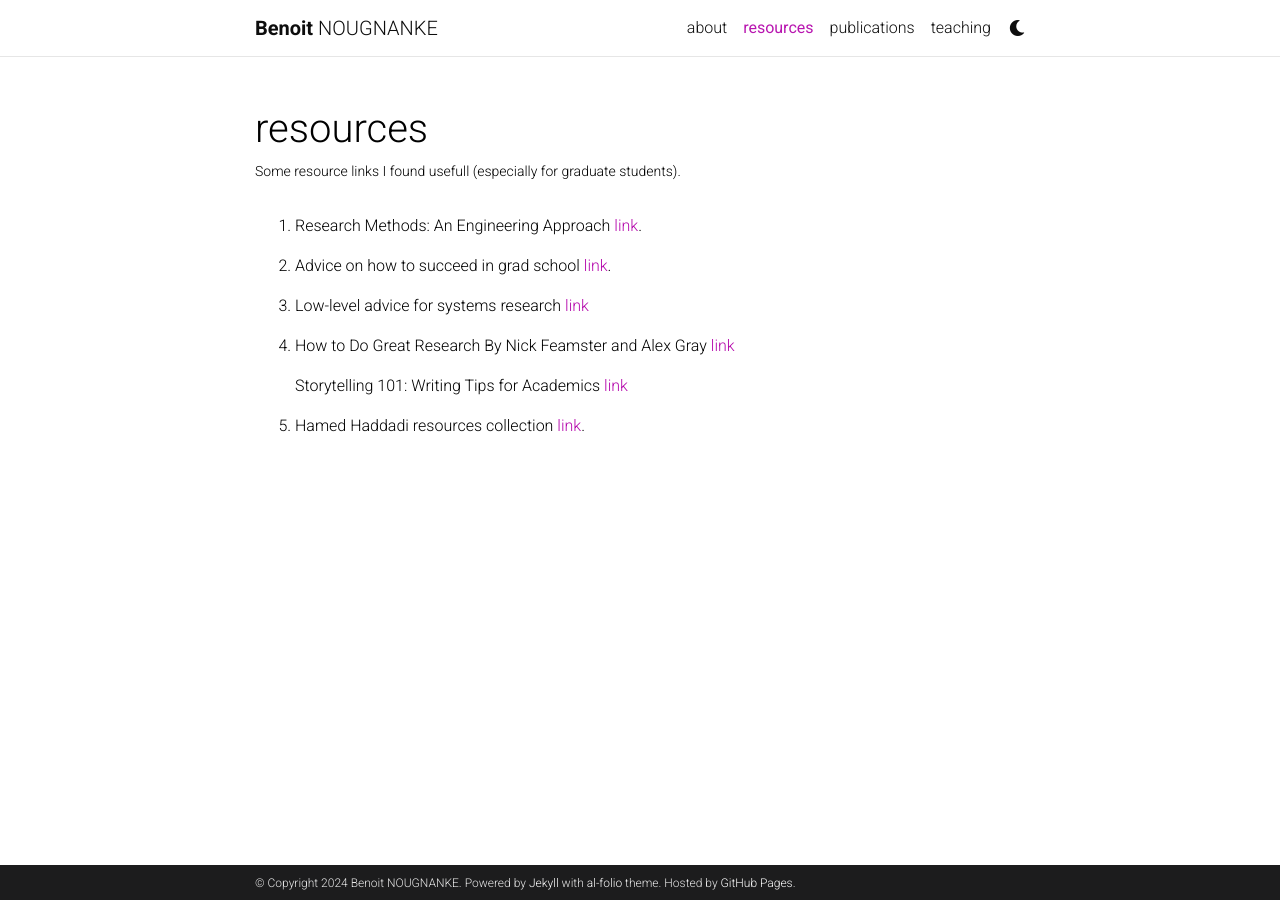
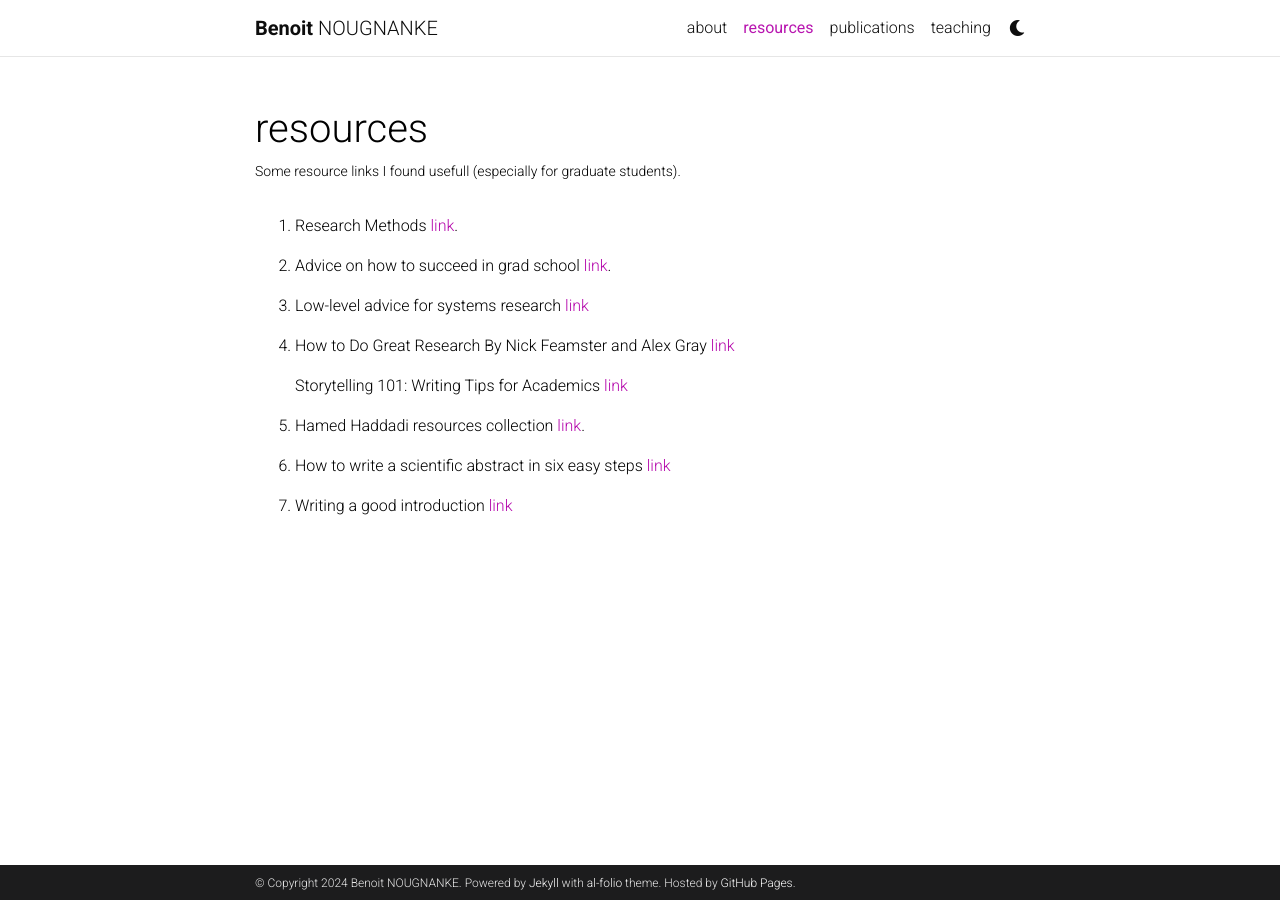
Before and after one commit to nougnanke/nougnanke.github.io, a Jekyll site: the page built from _pages/resources.md, in a window 1280 px wide. Built offline with Jekyll 4.4.1, drawn with Linux system fonts in a browser that asks for light colours; comment, search, counter and statistics services are not loaded; a style sheet for code colours, icons or effects is not loaded.

Commit message:
Update resources

```diff
--- a/_pages/resources.md
+++ b/_pages/resources.md
@@ -6,7 +6,7 @@ description: Some resource links I found usefull (especially for graduate studen
 nav: true
 ---
 
-1. Research Methods: An Engineering Approach [link](https://www.edx.org/course/research-methods-an-engineering-approach
+1. Research Methods [link](https://people.irisa.fr/Martin.Quinson/Research/Students/Methodo/
 ).
 
 2. Advice on how to succeed in grad school [link](https://www.youtube.com/watch?v=0lpwwOkSR-w&t=2s
@@ -21,3 +21,8 @@ nav: true
 
 
 5. Hamed Haddadi resources collection [link](https://haddadi.github.io/resources/).
+
+
+6. How to write a scientific abstract in six easy steps [link](https://www.easterbrook.ca/steve/2010/01/how-to-write-a-scientific-abstract-in-six-easy-steps/)
+
+7. Writing a good introduction [link](https://www.cs.columbia.edu/~hgs/etc/intro-style.html)
```
